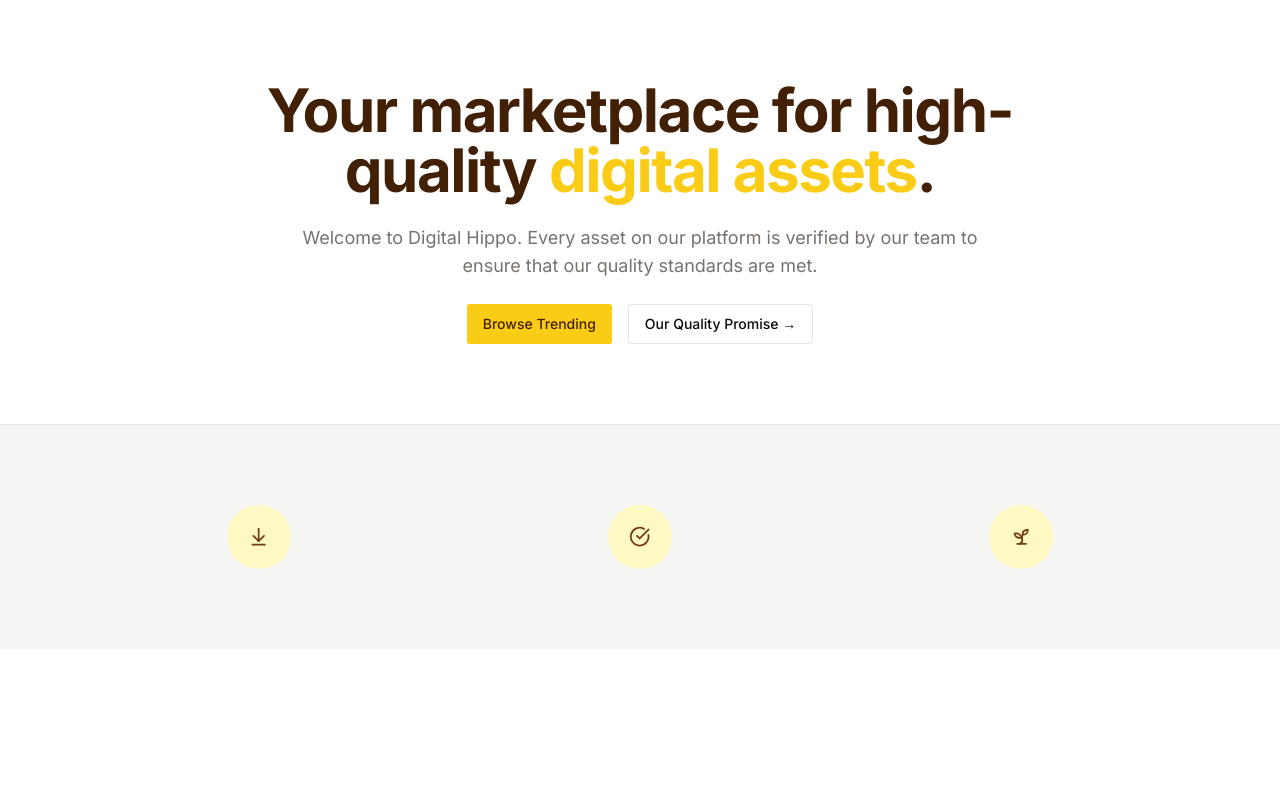
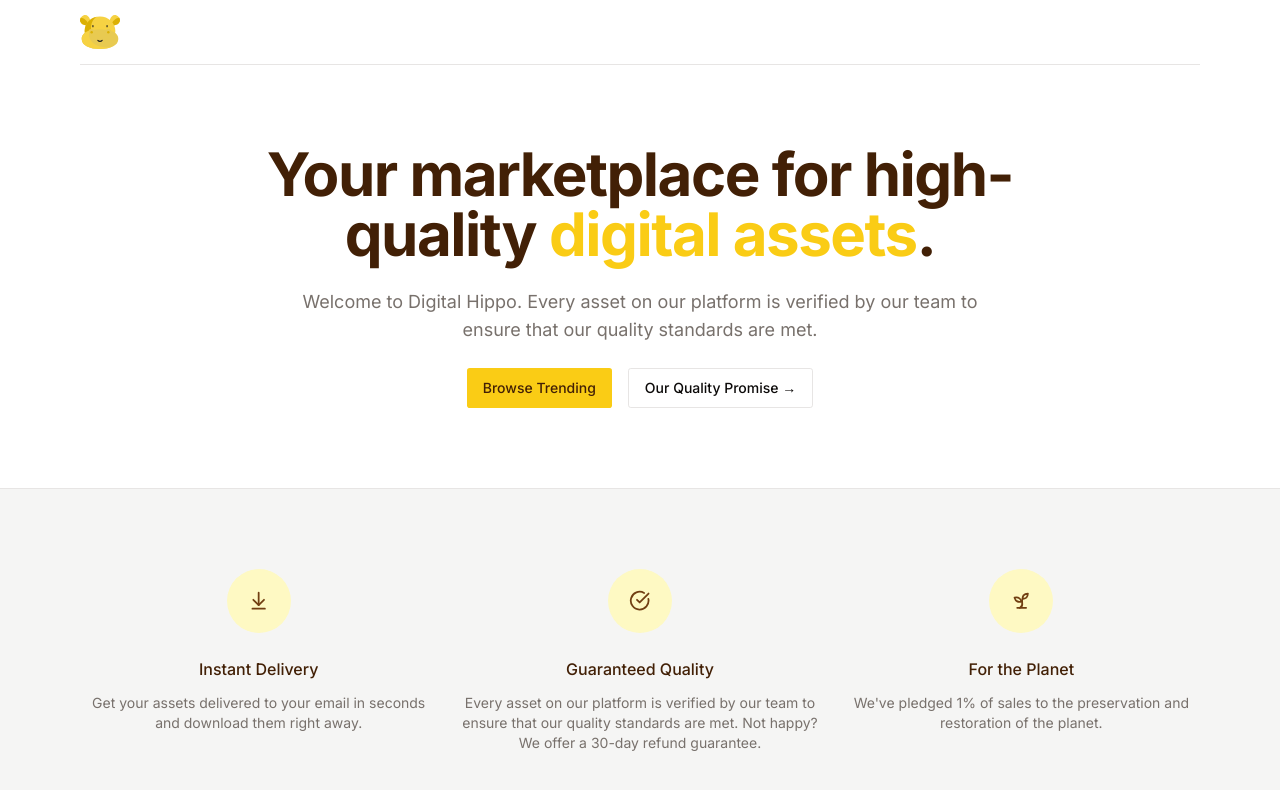
Before and after one commit to MUHAMMADMUKHTARSULEIMAN/digital-hippo-old, a Next.js app: page / in a window 1280 px wide. Shown: the top 790 px of the page. Built offline with nearby package versions, Linux system fonts and the light colour scheme.

Commit message:
just another commit

```diff
--- a/src/app/layout.tsx
+++ b/src/app/layout.tsx
@@ -2,6 +2,7 @@
 import { Inter } from "next/font/google";
 import "./globals.css";
 import { cn } from "@/lib/utils";
+import Navbar from "@/components/Navbar";
 
 const inter = Inter({ subsets: ["latin"] });
 
@@ -19,6 +20,7 @@
     <html lang="en" className="h-full">
       <body className={cn("relative h-full font-sans antialiased", inter.className)}>
         <main className="relative flex flex-col min-h-screen">
+          <Navbar />
           <div className="flex-grow flex-1">
             {children}
           </div>
--- a/src/app/page.tsx
+++ b/src/app/page.tsx
@@ -38,7 +38,7 @@
         {/*To-do: List products */}
       </MaxWidthWrapper>
 
-      <section className="border-t text-accent-foreground bg-accent">
+      <section className="border-t bg-accent">
         <MaxWidthWrapper className="py-20">
           <div className="grid grid-cols-1 gap-y-12 sm:grid-cols-2 sm:gap-x-6 lg:grid-cols-3 lg: gap-x-8 lg:gap-y-0" >
             {perks.map((perk) => (
@@ -48,6 +48,10 @@
                     {<perk.icon className="w-1/3 h-1/3"/>}
                   </div>
                 </div>
+                <div className="mt-6 md:ml-4 md:mt-0 lg:ml-0 lg:mt-6">
+                  <h3 className="text-base font-medium text-primary-foreground">{perk.name}</h3>
+                  <p className="mt-3 text-sm text-muted-foreground">{perk.description}</p>
+                </div>
               </div>
             ))}
           </div>
--- /dev/null
+++ b/src/components/Icons.tsx
@@ -0,0 +1,77 @@
+import { LucideProps } from "lucide-react";
+
+export const Icons = {
+  logo: (props: LucideProps) => (
+    <svg {...props} viewBox='0 0 512 512'>
+      <g>
+        <path
+          d='M105.67 56.012c24.601 24.601 41.244 81.13 16.643 105.731s-81.13 7.958-105.731-16.643-20.623-60.509 3.978-85.11 60.509-28.579 85.11-3.978z'
+          fill='#f6d243'
+          data-original='#f1dd91'
+          opacity='1'></path>
+        <path
+          d='M111.097 169.375c-9.754-53.933-61.535-93.098-102.131-94.531-13.495 22.793-12.381 50.26 7.615 70.256 21.368 21.367 66.817 36.724 94.516 24.275z'
+          fill='#dbb004'
+          data-original='#f6de7d'
+          opacity='1'></path>
+        <path
+          d='M406.33 56.012c-24.601 24.601-41.244 81.13-16.643 105.731s81.13 7.958 105.731-16.643 20.623-60.509-3.978-85.11-60.509-28.579-85.11-3.978z'
+          fill='#f6d243'
+          data-original='#f1dd91'
+          opacity='1'></path>
+        <path
+          d='M400.903 169.375c9.754-53.933 61.535-93.098 102.13-94.531 13.495 22.793 12.381 50.26-7.615 70.256-21.367 21.367-66.816 36.724-94.515 24.275z'
+          fill='#dbb004'
+          data-original='#f6de7d'
+          opacity='1'></path>
+        <ellipse
+          cx='256'
+          cy='244.04'
+          rx='196.34'
+          ry='186.42'
+          fill='#f6d243'
+          data-original='#f1dd91'
+          opacity='1'></ellipse>
+        <path
+          d='M165.588 196.685a7.5 7.5 0 0 1-7.5-7.5v-15.008a7.5 7.5 0 0 1 15 0v15.008a7.5 7.5 0 0 1-7.5 7.5zM346.412 196.685a7.5 7.5 0 0 1-7.5-7.5v-15.008a7.5 7.5 0 0 1 15 0v15.008a7.5 7.5 0 0 1-7.5 7.5z'
+          fill='#222222'
+          data-original='#464d59'
+          opacity='1'></path>
+        <path
+          d='M212.03 62.322c-87.266 18.957-152.372 93.12-152.372 181.723 0 102.957 87.905 186.42 196.342 186.42 19.952 0 39.204-2.835 57.346-8.087C85.074 329.977 119.169 118.281 212.03 62.322z'
+          fill='#dbb004'
+          data-original='#f6de7d'
+          opacity='1'></path>
+        <path
+          d='M409.201 247.067c-3.993-1.525-7.205-4.522-9.287-8.256-7.292-13.082-21.262-21.931-37.303-21.931a42.466 42.466 0 0 0-25.912 8.775c-2.706 2.072-6.138 2.964-9.522 2.563-22.448-2.662-46.36-3.941-71.178-3.941-24.818 0-48.73 1.279-71.178 3.941-3.384.401-6.816-.491-9.522-2.563a42.466 42.466 0 0 0-25.912-8.775c-16.04 0-30.01 8.85-37.303 21.931-2.081 3.734-5.293 6.731-9.287 8.256-49.69 18.976-81.141 50.52-81.141 97.301 0 85.459 104.919 128.202 234.342 128.202S490.34 429.827 490.34 344.368c.002-46.782-31.448-78.325-81.139-97.301z'
+          fill='#e8ca51'
+          data-original='#b9e8ef'
+          opacity='1'></path>
+        <path
+          d='M256 383.302a44.19 44.19 0 0 1-33.317-15.175 7.5 7.5 0 0 1 11.309-9.855 29.192 29.192 0 0 0 22.009 10.03 29.195 29.195 0 0 0 22.009-10.03 7.501 7.501 0 0 1 11.309 9.855A44.197 44.197 0 0 1 256 383.302z'
+          fill='#222222'
+          data-original='#464d59'
+          opacity='1'></path>
+        <circle
+          cx='149.39'
+          cy='259.56'
+          r='15.519'
+          fill='#dbb004'
+          data-original='#f6de7d'
+          opacity='1'></circle>
+        <circle
+          cx='362.61'
+          cy='259.56'
+          r='15.519'
+          fill='#dbb004'
+          data-original='#f6de7d'
+          opacity='1'></circle>
+        <path
+          d='M416.18 443.185c-246.851 43.269-311.115-113.303-300.169-158.197.615-2.522.695-5.142.379-7.719-2.455-20.031 5.053-45.274 18.266-57.764a42.819 42.819 0 0 0-22.705 19.548c-2.002 3.647-5.171 6.496-9.059 7.978-49.745 18.972-81.235 50.526-81.235 97.337 0 85.459 104.919 128.202 234.342 128.202 61.953 0 118.279-9.801 160.181-29.385z'
+          fill='#f6d243'
+          data-original='#f1dd91'
+          opacity='1'></path>
+      </g>
+    </svg>
+  )
+}
--- a/src/components/MaxWidthWrapper.tsx
+++ b/src/components/MaxWidthWrapper.tsx
@@ -6,7 +6,7 @@
   children
 }: {
   className? : string
-  children: ReactNode
+  children?: ReactNode
 }) => {
   return (
     <div className={cn("mx-auto w-full max-w-screen-xl px-2.5 md:px-20", className)}>
--- /dev/null
+++ b/src/components/NavItems.tsx
@@ -0,0 +1,15 @@
+"use client";
+
+import { useState } from "react";
+
+const NavItems = () => {
+  const [activeIndex, setActiveIndex] = useState<null | number>(null);
+
+  return (
+    <div className="flex gap-4 h-full">
+
+    </div>
+  )
+}
+
+export default NavItems;
--- /dev/null
+++ b/src/components/Navbar.tsx
@@ -0,0 +1,30 @@
+import Link from "next/link";
+import MaxWidthWrapper from "./MaxWidthWrapper";
+import { Icons } from "./Icons";
+import NavItems from "./NavItems";
+
+const Navbar = () => {
+  return (
+    <div className="bg-accent sticky z-50 top-0 inset-x-0 h-16">
+      <header className="relative bg-background">
+        <MaxWidthWrapper>
+          <div className="border-b">
+            <div className="flex h-16 items-center">
+              {/*To-do: mobile navbar */}
+              <div className="ml-4 flex lg:ml-0">
+                <Link href="/">
+                  <Icons.logo className="w-10 h-10" />
+                </Link>
+              </div>
+              <div className="hidden z-50 lg:ml-8 lg:block lg:self-stretch">
+                <NavItems />
+              </div>
+            </div>
+          </div>
+        </MaxWidthWrapper>
+      </header>
+    </div>
+  )
+}
+
+export default Navbar;
--- /dev/null
+++ b/src/config/index.ts
@@ -0,0 +1,5 @@
+export const PRODUCT_CATEGORIES = [
+  {
+
+  }
+]
```
